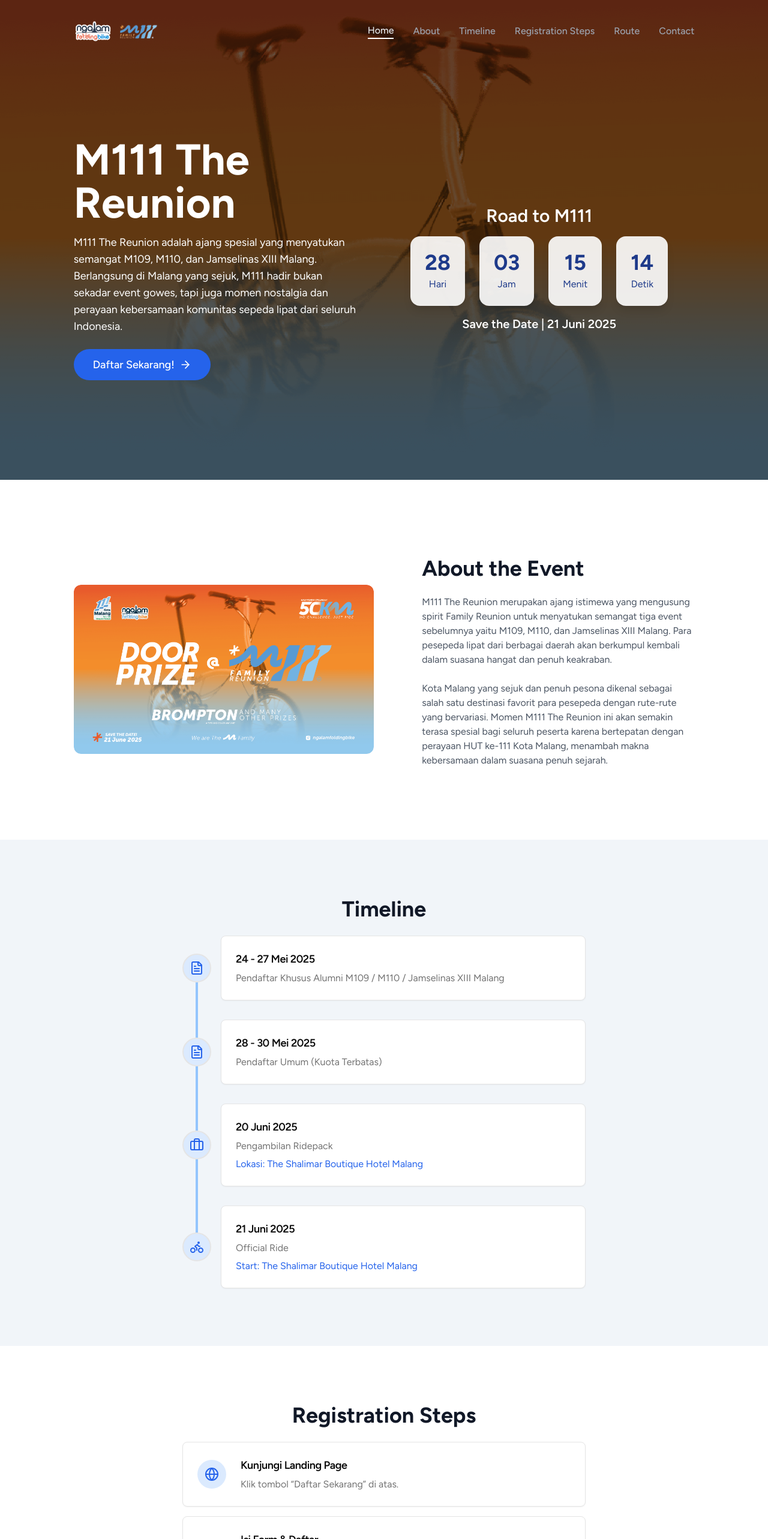
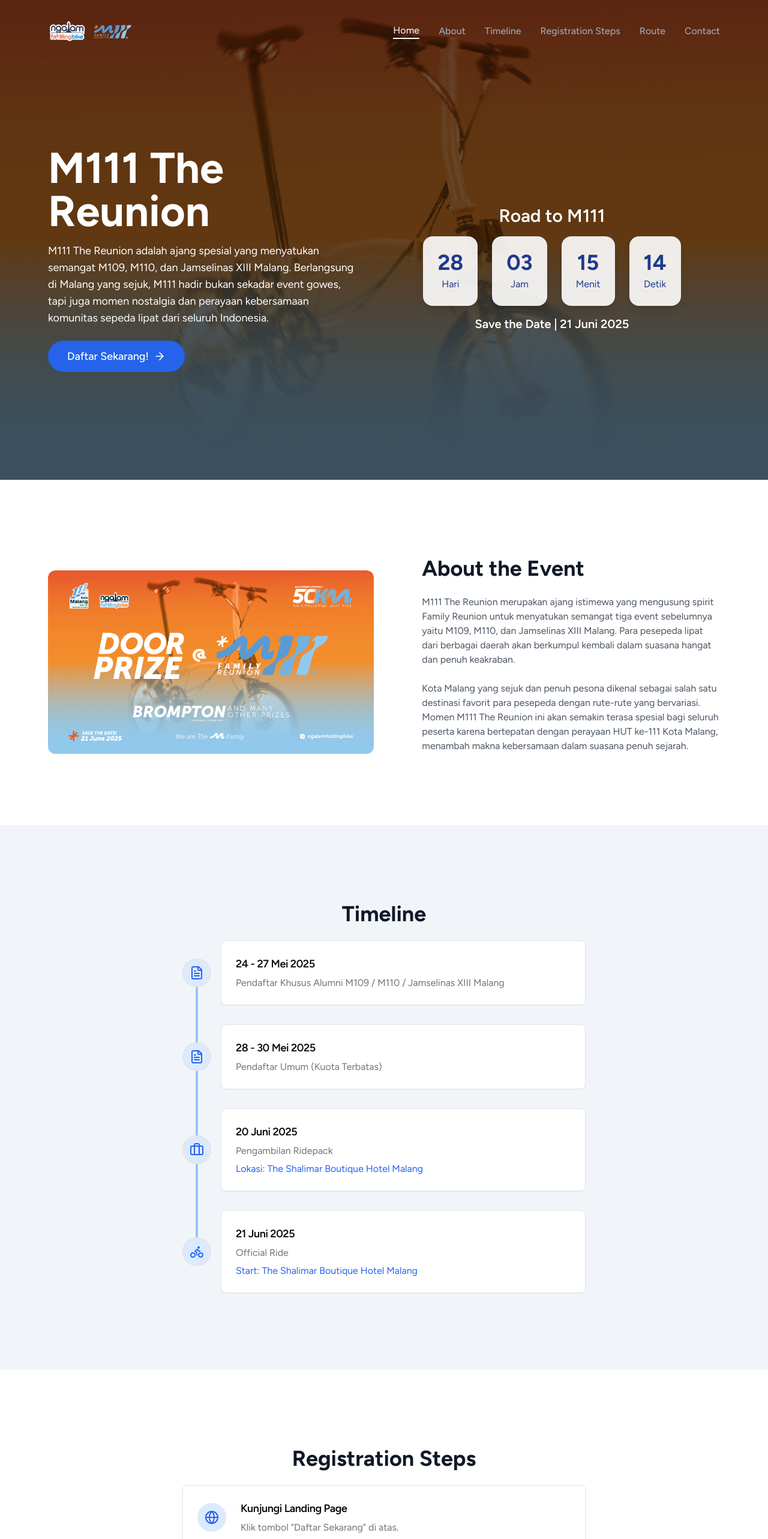
Before and after one commit to GilangPambudi/m111k, a Next.js app: page / in a window 1280 px wide. Shown: the top 2566 px of the page at 60% size. Built offline with nearby package versions, Linux system fonts and the light colour scheme.

Commit message:
feat: standardize section widths and update padding for consistency across multiple sections

```diff
--- a/components/header.tsx
+++ b/components/header.tsx
@@ -72,7 +72,7 @@ export default function Header() {
         : `${isMenuOpen ? "py-8" : "py-5"} md:py-5 bg-transparent`
         }`}
     >
-      <div className="w-full md:w-5/6 mx-auto px-4">
+      <div className="w-[90%] md:w-[90%] mx-auto px-4">
         <div className="flex justify-between items-center">
           <Link href="/#home" className="flex items-center text-2xl font-bold text-white">
             <img src="/logo-nfb.png" alt="logo nfb"
--- a/components/sections/about-section.tsx
+++ b/components/sections/about-section.tsx
@@ -24,7 +24,7 @@ export default function AboutSection() {
 
   return (
     <section id="about" className="pt-32 pb-16 md:pt-32 md:pb-24 bg-white">
-      <div className="relative w-[90%] sm:w-[90%] md:w-5/6 mx-auto px-4 z-10">
+      <div className="relative w-[90%] sm:w-[90%] md:w-[90%] mx-auto px-4 z-10">
       <div className="flex flex-col md:flex-row items-center gap-6 md:gap-8">
         <div className="w-full md:w-1/2 mb-8 md:mb-0">
         <div className="relative rounded-xl overflow-hidden max-w-md mx-auto md:max-w-none" style={{ aspectRatio: "16/9" }}>
--- a/components/sections/contact-section.tsx
+++ b/components/sections/contact-section.tsx
@@ -4,8 +4,8 @@ import Link from "next/link"
 
 export default function ContactSection() {
   return (
-    <section id="contact" className="py-24 md:py-24 bg-white">
-      <div className="relative w-[90%] sm:w-[90%] md:w-5/6 mx-auto px-4 z-10">
+    <section id="contact" className="py-24 md:py-32 bg-white">
+      <div className="relative w-[90%] sm:w-[90%] md:w-[90%] mx-auto px-4 z-10">
         <div className="flex flex-col md:flex-row items-center gap-8 md:gap-12">
           <div className="w-full md:w-1/2 mb-8 md:mb-0">
             <div className="relative rounded-xl overflow-hidden max-w-md mx-auto md:max-w-none">
--- a/components/sections/flow-section.tsx
+++ b/components/sections/flow-section.tsx
@@ -26,8 +26,8 @@ export default function FlowSection() {
   ]
 
   return (
-    <section id="flow" className="py-24 md:py-24 bg-white">
-      <div className="relative w-[90%] sm:w-[90%] md:w-5/6 mx-auto px-4 z-10">
+    <section id="flow" className="py-24 md:py-32 bg-white">
+      <div className="relative w-[90%] sm:w-[90%] md:w-[90%] mx-auto px-4 z-10">
         <h2 className="text-3xl md:text-4xl font-bold text-center text-gray-900 mb-4 sm:mb-6">Registration Steps</h2>
         <div className="relative max-w-2xl mx-auto flex">
           <div className="relative w-full">
--- a/components/sections/hero-section.tsx
+++ b/components/sections/hero-section.tsx
@@ -147,7 +147,7 @@ export default function HeroSection() {
                 </div>
             )}
 
-            <div className="relative w-full md:w-5/6 mx-auto px-4 z-10">
+            <div className="relative w-full md:w-[90%] mx-auto px-4 z-10">
                 <div className="flex flex-col md:flex-row items-center">
 
                     {/* Kiri: Judul dan deskripsi */}
--- a/components/sections/route-section.tsx
+++ b/components/sections/route-section.tsx
@@ -37,8 +37,8 @@ const getColorClass = (color: string, type: string) => {
 
 export default function RouteSection() {
   return (
-    <section id="route" className="py-24 md:py-24 bg-slate-100">
-      <div className="relative w-[90%] sm:w-[90%] md:w-5/6 mx-auto px-4 z-10">
+    <section id="route" className="py-24 md:py-32 bg-slate-100">
+      <div className="relative w-[90%] sm:w-[90%] md:w-[90%] mx-auto px-4 z-10">
         <h2 className="text-3xl md:text-4xl font-bold text-center text-gray-900 mb-4 sm:mb-6">Route</h2>
         <div className="max-w-4xl mx-auto">
           {/* Desktop: Layout Horizontal (hidden di mobile) */}
--- a/components/sections/timeline-section.tsx
+++ b/components/sections/timeline-section.tsx
@@ -35,8 +35,8 @@ export default function TimelineSection() {
   ]
 
   return (
-    <section id="timeline" className="py-24 md:py-24 bg-slate-100">
-      <div className="relative w-[90%] sm:w-[90%] md:w-5/6 mx-auto px-4 z-10">
+    <section id="timeline" className="py-24 md:py-32 bg-slate-100">
+      <div className="relative w-[90%] sm:w-[90%] md:w-[90%] mx-auto px-4 z-10">
         <h2 className="text-3xl md:text-4xl font-bold text-center text-gray-900 mb-4 sm:mb-6">Timeline</h2>
         <div className="relative max-w-2xl mx-auto flex">
           <div className="relative w-full">
```
